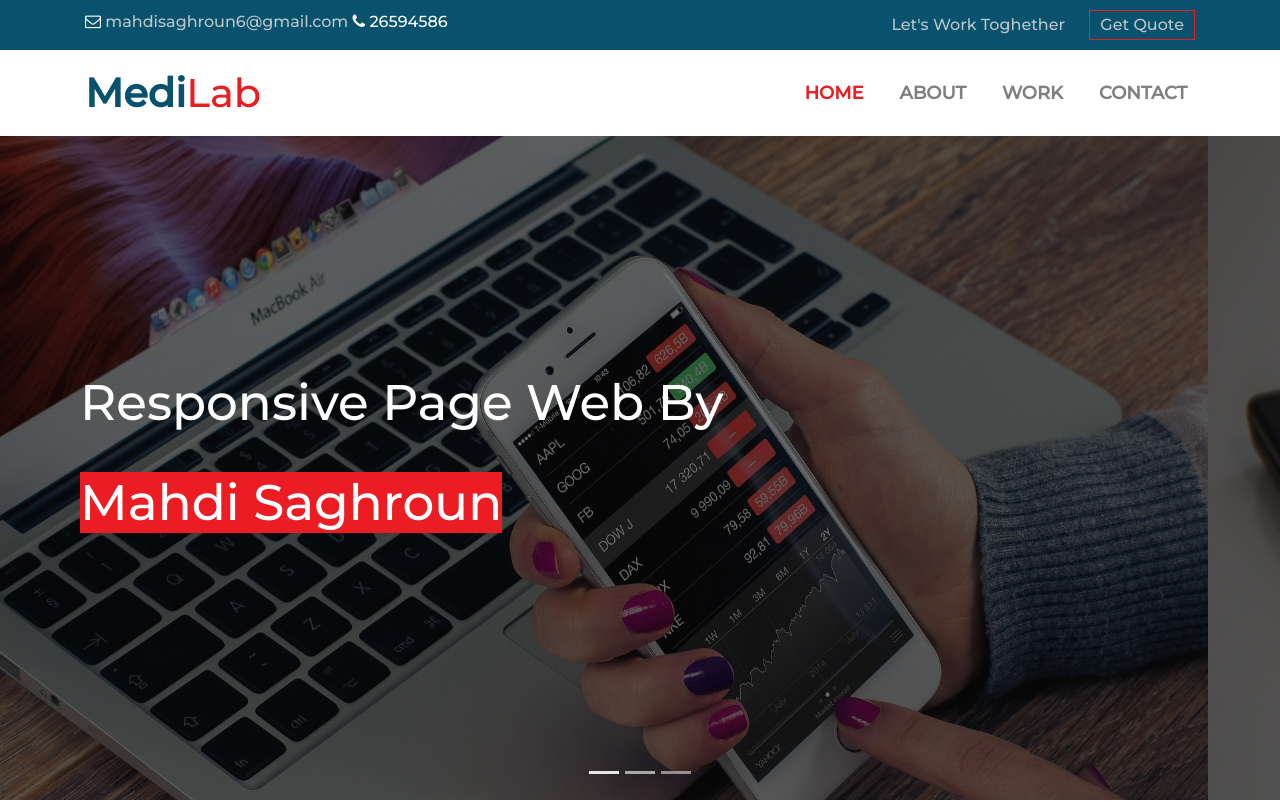
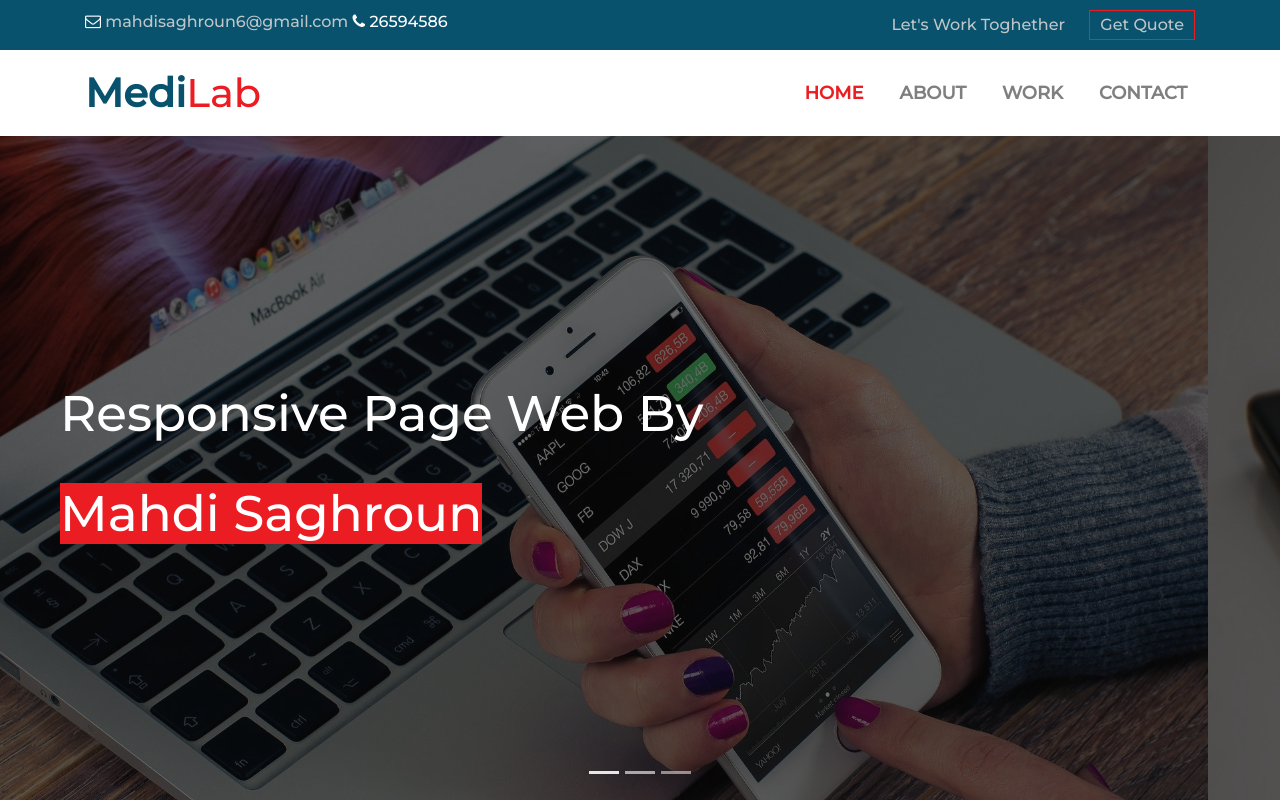
Before and after one commit to Mahdisaghroun/mahdisaghroun.github.io, a plain HTML site: page index.html in a window 1280 px wide. Shown: the top 802 px of the page. Drawn offline with nearby package versions, Linux system fonts and the light colour scheme.

Commit message:
Update 2 main.css ==> H1 title

```diff
--- a/css/main.css
+++ b/css/main.css
@@ -81,17 +81,16 @@ align-items: center;
 display: flex;
 justify-content: left;
 
+
 }
 .slider .carousel-inner h1{
     position:absolute;
     z-index: 3;
     color: #ffff;
 
-    left:70px;
-    right:30px;
-    margin-bottom: 30px;
 
-    padding: 20px 10px;
+
+    padding: 50px 60px;
     font-size: 50px;
     line-height: 2;
 
```
